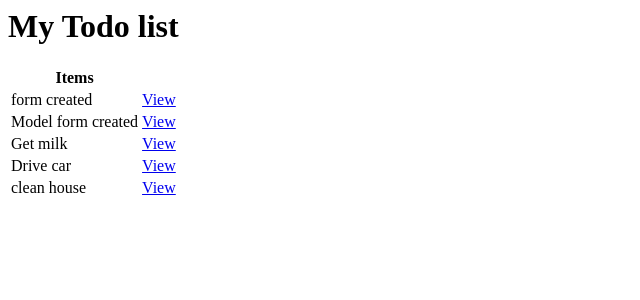
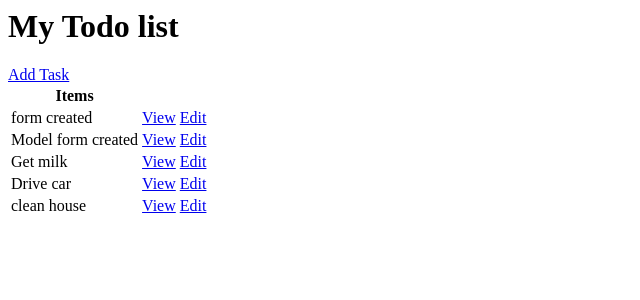
Before and after one commit to kavinu2010/todo_django, a Django app: page / in a window 1280 px wide. Shown: the top 300 px of the page, without its empty margins (0-640 px from the left). Run offline with Django 5.2, Linux system fonts and the light colour scheme; data comes from the database, SQL or seed files in the repository; both versions use the stored data as it was after the commit.

Commit message:
added update

```diff
--- a/myapp/templates/myapp/task_list.html
+++ b/myapp/templates/myapp/task_list.html
@@ -1,4 +1,6 @@
 <h1>My Todo list</h1>
+<a href="{% url 'task-create' %}">Add Task</a>
+
 <table>
   <tr>
     <th>Items</th>
@@ -8,6 +10,7 @@
   <tr>
     <td>{{task.title}}</td>
     <td><a href="{% url 'task' task.id%}">View</a></td>
+    <td><a href="{% url 'task-update' task.id%}">Edit</a></td>
   </tr>
   {% empty %}
   <h3>No items in a list</h3>
--- a/myapp/urls.py
+++ b/myapp/urls.py
@@ -1,7 +1,9 @@
 from django.urls import path
-from .views import TaskList,TaskDetail
+from .views import TaskList,TaskDetail,TaskCreate,TaskUpdate
 
 urlpatterns=[
   path('', TaskList.as_view() ,name='tasks'),
-  path('task/<int:pk>', TaskDetail.as_view() ,name='task'),
+  path('task/<int:pk>/', TaskDetail.as_view() ,name='task'),
+  path('task-create/', TaskCreate.as_view() ,name='task-create'),
+  path('task-update/<int:pk>/', TaskUpdate.as_view() ,name='task-update'),
 ]
--- a/myapp/views.py
+++ b/myapp/views.py
@@ -1,6 +1,9 @@
 from django.shortcuts import render
 from django.views.generic.list import ListView
 from django.views.generic.detail import DetailView
+from django.views.generic.edit import CreateView,UpdateView
+
+from django.urls import reverse_lazy
 from .models import Task
 
 
@@ -12,3 +15,14 @@ class TaskList(ListView):
 class TaskDetail(DetailView):
     model=Task
     context_object_name='task'
+
+
+class TaskCreate(CreateView):
+    model=Task
+    fields = '__all__'
+    success_url=reverse_lazy('tasks')
+
+class TaskUpdate(UpdateView):
+    model=Task
+    fields = '__all__'
+    success_url=reverse_lazy('tasks')
```
Also changed, not shown: myapp/templates/myapp/task_form.html (added, +7 -0 lines), db.sqlite3.
